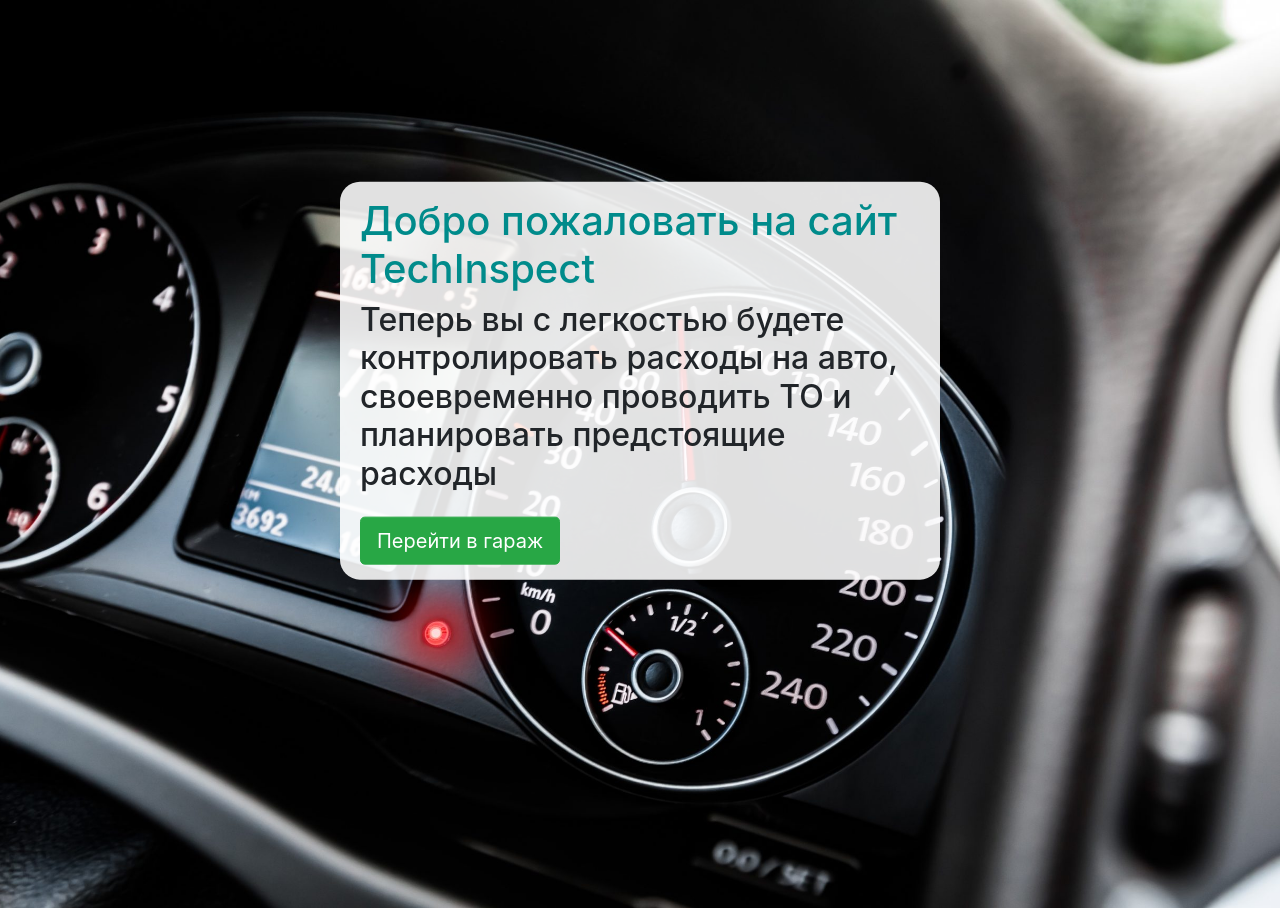
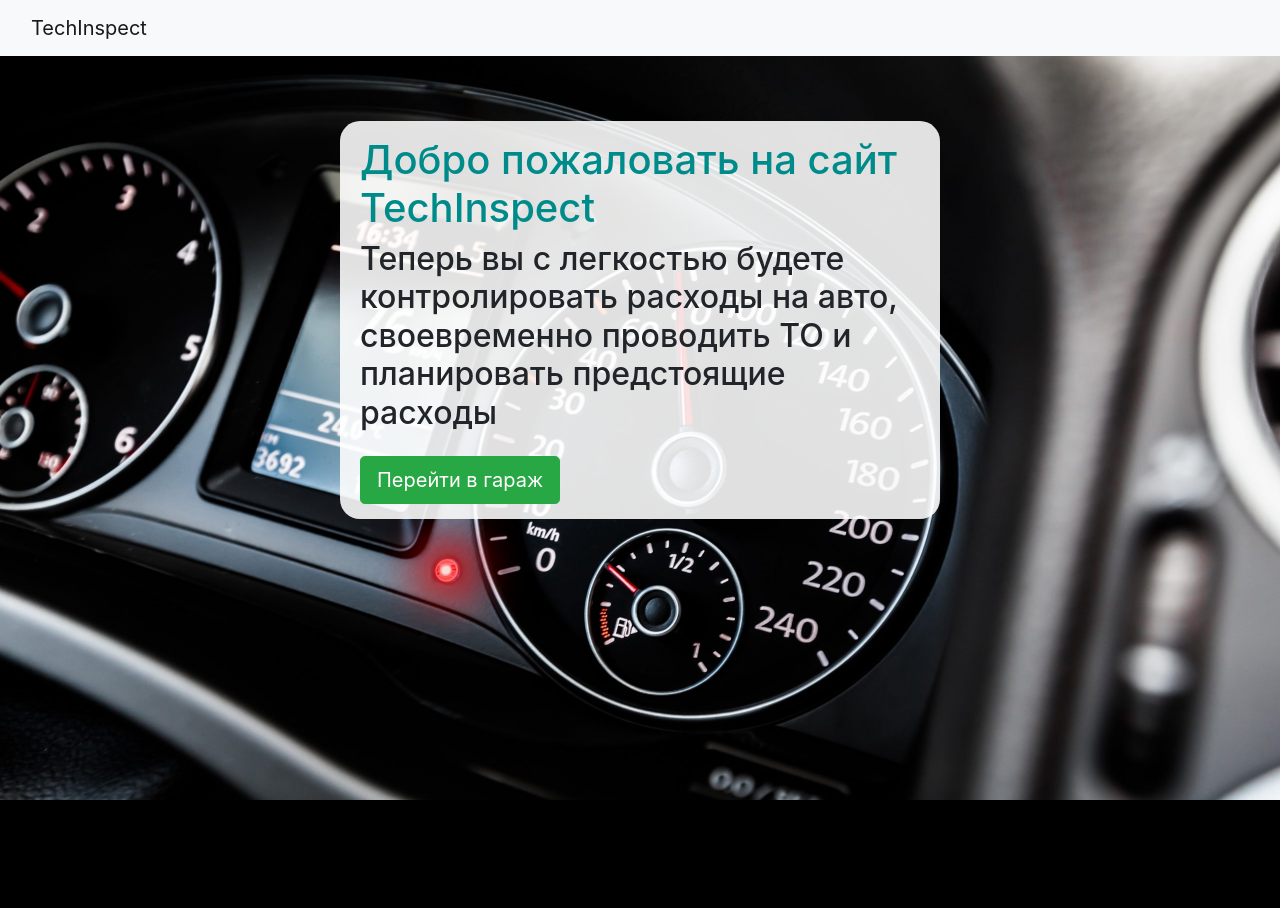
Before and after one commit to TechInspect/TechInspect, a Django app: page / in a window 1280 px wide. After the commit the page ends 800 px from the top, so only its background shows below. Run offline with Django 3.2, Linux system fonts and the light colour scheme; some libraries are stand-ins or nearby versions.

Commit message:
First pages completed

```diff
--- a/TechInspect/settings.py
+++ b/TechInspect/settings.py
@@ -39,6 +39,8 @@ ALLOWED_HOSTS = []
 
 
 # Application definition
+
+SITE_NAME = 'TechInspect'
 
 INSTALLED_APPS = [
     'django.contrib.admin',
--- a/TechInspect/urls.py
+++ b/TechInspect/urls.py
@@ -19,8 +19,8 @@ from django.conf.urls import include
 
 urlpatterns = [
     re_path(r'^', include('mainapp.urls', namespace='main')),
-    # re_path(r'^garage/')
+    re_path(r'^garage/', include('car_park.urls', namespace='car_park')),
 
     path('admin/', admin.site.urls),
-    path('car_park/', include('car_park.urls'))
+    # path('car_park/', include('car_park.urls'))
 ]
--- a/car_park/forms.py
+++ b/car_park/forms.py
@@ -5,4 +5,5 @@ from .models import Park
 class TechInspectForm(ModelForm):
     class Meta:
         model = Park
-        fields = ('userUID', 'brand', 'model', 'year', 'mileage', 'day_of_car_inspection')
+#         fields = ('userUID', 'brand', 'model', 'year', 'mileage', 'day_of_car_inspection')
+        fields = ('uid', 'brand', 'model', 'year', 'mileage')
--- a/car_park/urls.py
+++ b/car_park/urls.py
@@ -1,9 +1,15 @@
-from django.urls import path
+from django.urls import path, re_path
 
-from .views import index, ParkCreateView, by_user
+# from .views import index, ParkCreateView, by_user
+from car_park.views import index, car_info
+
+app_name = 'car_park'
 
 urlpatterns = [
-    path('add/', ParkCreateView.as_view(), name='add'),
-    path('<int:uid_id>/', by_user, name='user'),
-    path('', index, name='index'),
+    # path('add/', ParkCreateView.as_view(), name='add'),
+    # path('<int:uid_id>/', by_user, name='user'),
+    # path('', index, name='index'),
+
+    re_path(r'^$', index, name='index'),
+    re_path(r'^(?P<car_id>\d+)/$', car_info, name='car_info')
 ]
--- a/mainapp/templates/mainapp/base.html
+++ b/mainapp/templates/mainapp/base.html
@@ -20,6 +20,43 @@
 </head>
 <body>
 
+    <nav class="navbar navbar-expand-lg navbar-light bg-light">
+      <div class="container-fluid">
+        <a class="navbar-brand" href="/">TechInspect</a>
+        <button class="navbar-toggler" type="button" data-bs-toggle="collapse" data-bs-target="#navbarSupportedContent" aria-controls="navbarSupportedContent" aria-expanded="false" aria-label="Toggle navigation">
+          <span class="navbar-toggler-icon"></span>
+        </button>
+        <div class="collapse navbar-collapse" id="navbarSupportedContent">
+<!--          <ul class="navbar-nav me-auto mb-2 mb-lg-0">-->
+<!--            <li class="nav-item">-->
+<!--              <a class="nav-link active" aria-current="page" href="#">Home</a>-->
+<!--            </li>-->
+<!--            <li class="nav-item">-->
+<!--              <a class="nav-link" href="#">Link</a>-->
+<!--            </li>-->
+<!--            <li class="nav-item dropdown">-->
+<!--              <a class="nav-link dropdown-toggle" href="#" id="navbarDropdown" role="button" data-bs-toggle="dropdown" aria-expanded="false">-->
+<!--                Dropdown-->
+<!--              </a>-->
+<!--              <ul class="dropdown-menu" aria-labelledby="navbarDropdown">-->
+<!--                <li><a class="dropdown-item" href="#">Action</a></li>-->
+<!--                <li><a class="dropdown-item" href="#">Another action</a></li>-->
+<!--                <li><hr class="dropdown-divider"></li>-->
+<!--                <li><a class="dropdown-item" href="#">Something else here</a></li>-->
+<!--              </ul>-->
+<!--            </li>-->
+<!--            <li class="nav-item">-->
+<!--              <a class="nav-link disabled" href="#" tabindex="-1" aria-disabled="true">Disabled</a>-->
+<!--            </li>-->
+<!--          </ul>-->
+<!--          <form class="d-flex">-->
+<!--            <input class="form-control me-2" type="search" placeholder="Search" aria-label="Search">-->
+<!--            <button class="btn btn-outline-success" type="submit">Search</button>-->
+<!--          </form>-->
+        </div>
+      </div>
+    </nav>
+
 <!-- Page Content -->
 {% block content %} {% endblock %}
 
--- a/mainapp/templates/mainapp/index.html
+++ b/mainapp/templates/mainapp/index.html
@@ -1,12 +1,12 @@
 {% extends 'mainapp/base.html' %}
 
 {% block content %}
-  <div class="page">
+  <div class="page-index">
     <section class="container">
       <div id="welcome">
         <h1 class="text-darkcyan">Добро пожаловать на сайт TechInspect</h1>
         <h2 class="">Теперь вы с легкостью будете контролировать расходы на авто, своевременно проводить ТО и планировать предстоящие расходы</h2>
-        <a href="#about" class="btn btn-success btn-lg mt-3">Перейти в гараж</a>
+        <a href="{% url 'car_park:index' %}" class="btn btn-success btn-lg mt-3">Перейти в гараж</a>
       </div>
     </section>
   </div>
--- a/static/css/style.css
+++ b/static/css/style.css
@@ -1,29 +1,47 @@
 
-.page {
-    min-height: 100vh;
-    width: 100%;
+body {
+    background-image: url("/static/img/bg.png");
+    background-repeat: repeat;
+}
+
+nav {
+    margin-bottom: 20px;
+    z-index: 10;
+}
+
+.page-index {
+    position: fixed;
+    top: 0;
+    /*min-height: 100vh;
+    width: 100%;*/
+    bottom: 0;
+    left: 0;
+    right: 0;
     background-image: url("/static/img/pribornaya-doska-avtomobilya-scaled.jpg");
     background-position: center;
     background-repeat: no-repeat;
     background-size: cover;
 }
 
-.container {
-    max-width: 1000px;
-    margin: 0 auto;
-    padding: 10px;
-    box-sizing: border-box;
+.page .container {
+    background-color: rgba(255, 255, 255, 0.7);
 }
 
 #welcome {
+    position: relative;
+    top: 40vh;
     max-width: 600px;
-    margin-top: 50%;
     margin-left: auto;
     margin-right: auto;
     background-color: rgba(255, 255, 255, 0.88);
     padding: 15px 20px;
-    transform: translateY(-80%);
     border-radius: 20px;
+    transform: translateY(-50%);
+}
+
+.garage-cars {
+    padding: 10px 20px;
+    background-color: #cfe2ff;
 }
 
 .text-darkcyan {
```
Also changed, not shown: car_park/templates/car_park/car_info.html (added, +44 -0 lines), car_park/templates/car_park/index.html (added, +24 -0 lines), car_park/views.py (+85 -17 lines), static/img/bg.png (added).
